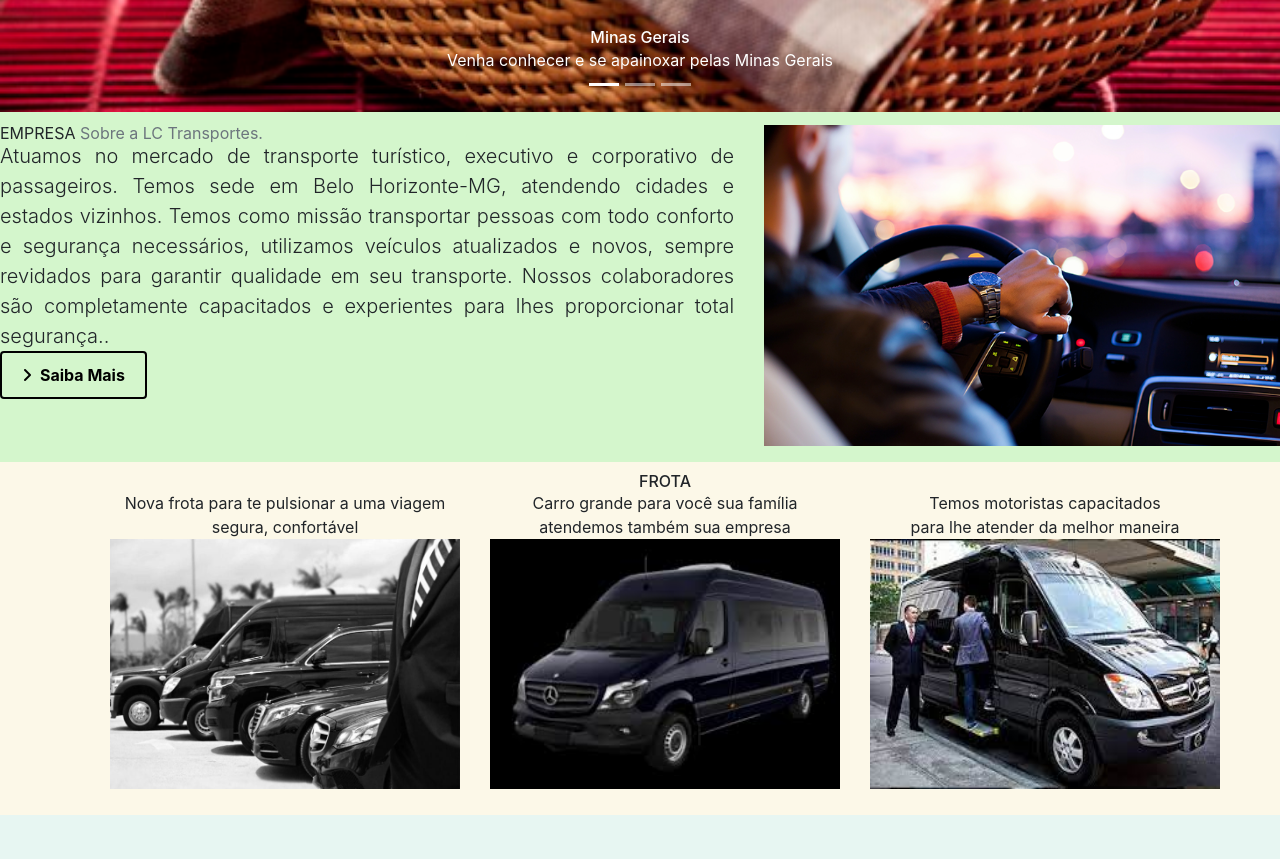
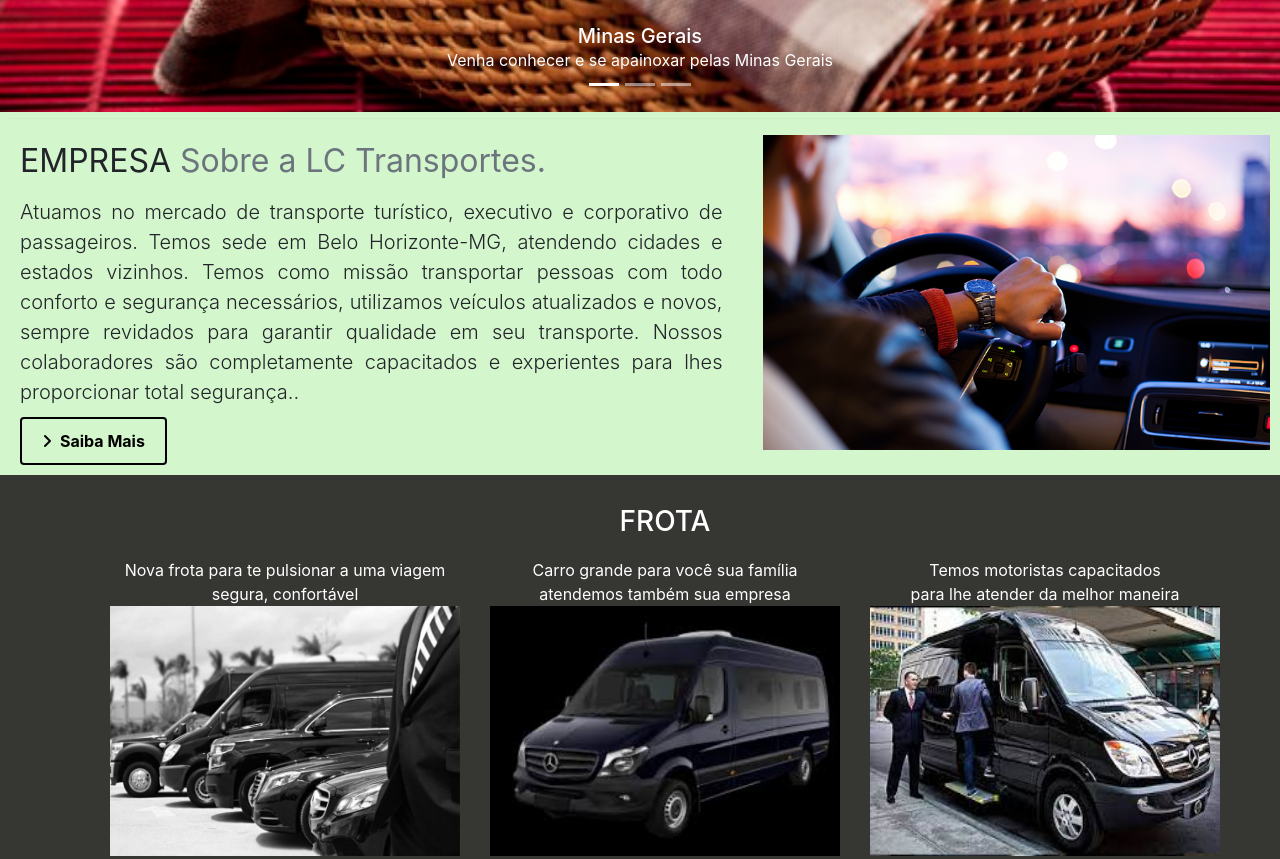
Before and after one commit to LacorteGabriel1987/transporteExecutivo, a plain HTML site: page index.html in a window 1280 px wide. Shown: the part 820-1679 px from the top of the page. Drawn offline with nearby package versions, Linux system fonts and the light colour scheme.

Commit message:
Ajustando fontes,section empresa

```diff
--- a/reset.css
+++ b/reset.css
@@ -14,6 +14,5 @@ time, mark, audio, video {
 	margin: 0;
 	padding: 0;
 	border: 0;
-	font-size: 100%;
-	vertical-align: baseline;
+
 }
--- a/style.css
+++ b/style.css
@@ -1,4 +1,6 @@
-
+body {
+    font-family:'Edu-SA-Beginner' 'Montserrat', sans-serif; ;
+}
 .title {
     font: 14px black;
     background-color: #94B49F;
@@ -13,10 +15,18 @@
     height: auto;
 }
 
+.featurette-heading{
+    padding: 10px;
+}
+.lead{
+    padding: 10px;
+
+}
 #empresa {
     text-align: justify;
     background-color: #D4F6CC;
     margin-top: -20px;
+    padding: 10px;
 }
 
 #empresa img{
@@ -24,9 +34,18 @@
     max-width: 100%;
 }
 
+.btn{
+    margin-left: 10px;
+
+}
+.margin {
+    padding: 10px;
+    margin-bottom: 10px;
+    color: white;
+}
 #frota {
     text-align: justify;
-    background-color: #FCF8E8;
+    background-color: #363633;
     margin: 0;
     padding-left: 50px;
     max-width: 100%;
```
Also changed, not shown: index.html (+1 -2 lines).
